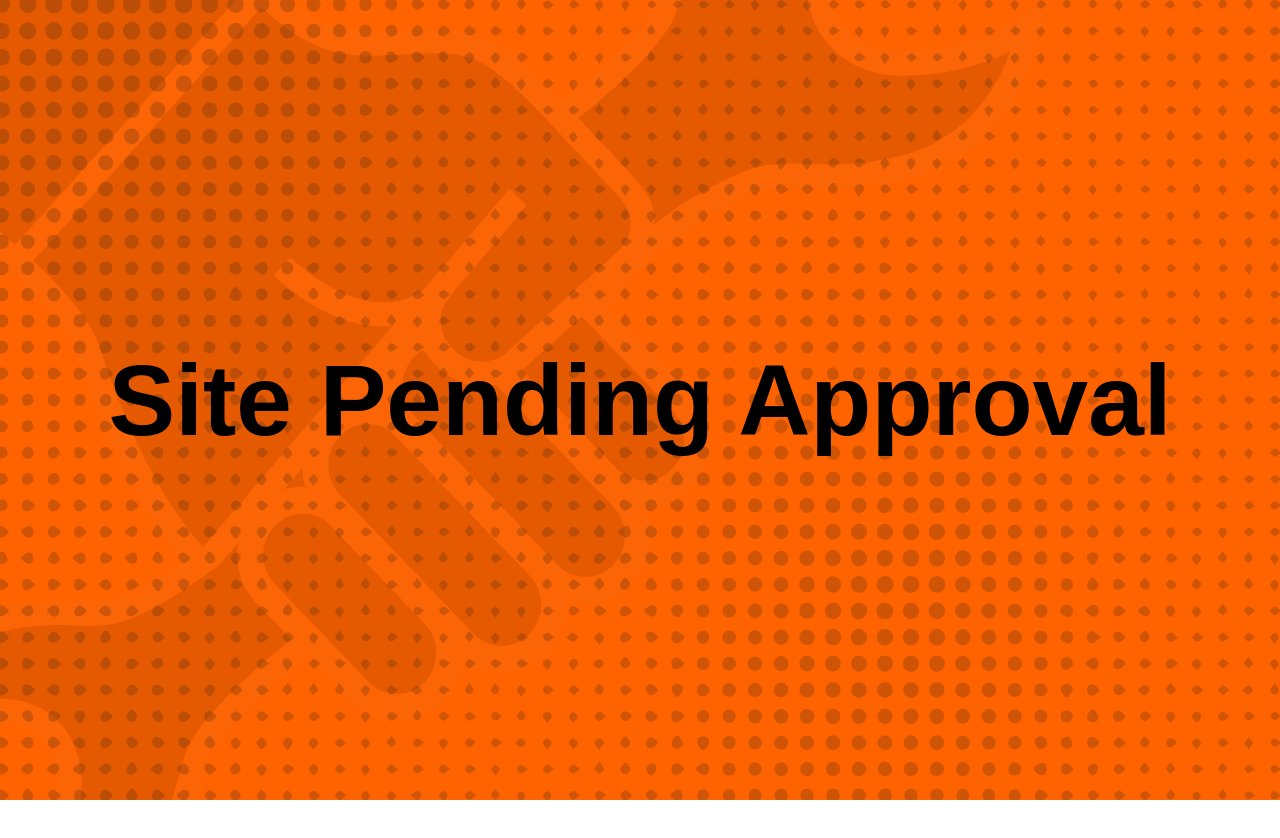
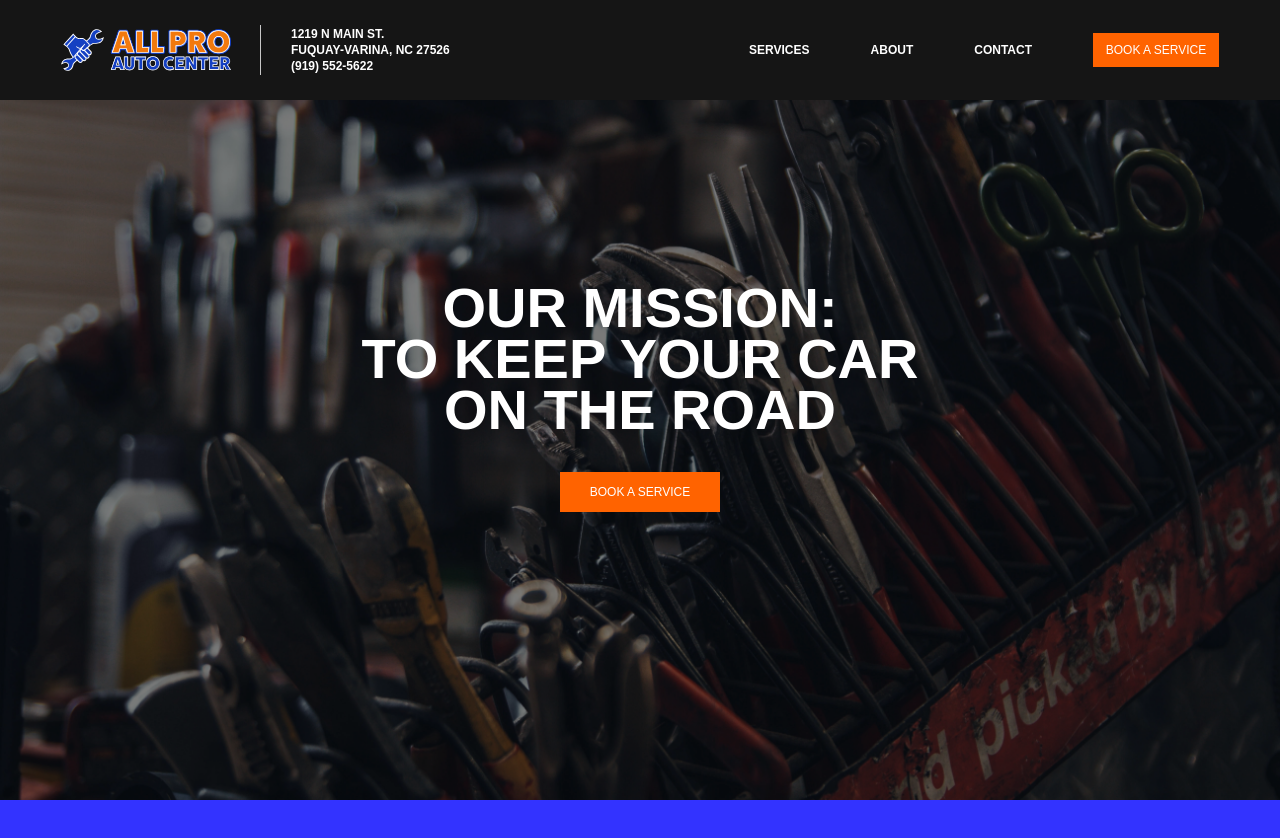
Before and after one commit to Nesmith-Charlesii/nesmith-charlesii.github.io, a React (Create React App) app: page / in a window 1280 px wide. Shown: the top 838 px of the page. Before the commit the page ends 800 px from the top, so only its background shows below. Built offline with nearby package versions, Linux system fonts and the light colour scheme; some icons are missing; a web font is replaced by a local one.

Commit message:
removed italics from reviews in desktop. services scrolls to correct position. added saturday to contacts section.

```diff
--- a/src/components/Contact/contact.jsx
+++ b/src/components/Contact/contact.jsx
@@ -19,7 +19,7 @@ export const Contact = () => {
             '& p': {
                 marginBottom: 0,
                 marginTop: "0px",
-                textAlign: "center",
+                textAlign: "left",
                 '& a': {
                     textDecoration: "none",
                     color: "rgb(210,210,210)",
@@ -62,6 +62,7 @@ export const Contact = () => {
             <p className={classes.divider}></p>
             <div className={classes.hours}>
                 <p>mon - fri: 8am - 5pm</p>
+                <p>saturday: 8am - 4pm</p>
             </div>
         </div>
     )
--- a/src/components/NavBar/navbar.jsx
+++ b/src/components/NavBar/navbar.jsx
@@ -315,7 +315,7 @@ export const NavBar = () => {
         {
           !isSmallScreen ?
             <ul className={`${classes.navLinkGroup} ${isIntersecting === null ? null : isIntersecting === true ? classes.navGroupSlider : isIntersecting === false && count >= 1 ? classes.navGroupReturn : null} `} id="navLinkGroup">
-              <li className={classes.navLink}><AnchorLink offset="143" href="#services" >services</AnchorLink></li>
+              <li className={classes.navLink}><AnchorLink offset="170" href="#services" >services</AnchorLink></li>
               <li className={classes.navLink}><AnchorLink offset="100" href="#about">about</AnchorLink></li>
               <li className={classes.navLink}><AnchorLink offset="100" href="#contact">contact</AnchorLink></li>
               <li id="bookSlider" className={`${classes.navLinkBookBtn} ${isIntersecting === true ? `${classes.bookBtnSlider}` : classes.bookBtnReturn}`}><AnchorLink offset="100" href="#booking">book a service</AnchorLink></li>
--- a/src/components/Reviews/testimonials.jsx
+++ b/src/components/Reviews/testimonials.jsx
@@ -151,7 +151,7 @@ export const Testimonial = (props) => {
             fontFamily: "arial, helvetica, sans-serif",
             height: "50px",
             fontWeight: 600,
-            fontStyle: "italic",
+            // fontStyle: "italic",
             marginBottom: "10px",
             [theme.breakpoints.down('1080')]: {
                 textAlign: "center",
@@ -182,7 +182,7 @@ export const Testimonial = (props) => {
         review_text: {
             fontSize: "15.5px",
             fontFamily: "arial, helvetica, sans-serif",
-            fontStyle: "italic",
+            // fontStyle: "italic",
             height: "158px",
             maxWidth: "320px",
             padding: "0px 20px 0px 20px",
@@ -276,26 +276,6 @@ export const Testimonial = (props) => {
             <Star id="star" key={uuid4()}/>
         ))
     }
-
-    // const previousReview = () => {
-    //     if(reviewIndex === 0) {
-    //         setReviewIndex(savedReviewData.length - 1)
-    //     } else {
-    //     setReviewIndex(reviewIndex - 1);
-    //     }
-    // }
-
-    // const nextReview = () => {
-    //     if(reviewIndex === (savedReviewData.length - 1)) {
-    //         setReviewIndex(0)
-    //     } else {
-    //         setReviewIndex(reviewIndex + 1)
-    //     }
-    // }
-
-    // const selectReview = (index) => {
-    //     setReviewIndex(index);
-    // }
 
     SwiperCore.use([Autoplay]);
     SwiperCore.use([Pagination]);
--- a/src/views/main.js
+++ b/src/views/main.js
@@ -57,7 +57,7 @@ export const Main = () => {
     })
 
     const classes = useStyles();
-    const [maintenance, setMainenance] = useState(true)
+    const [maintenance, setMainenance] = useState(false)
 
     return (
         <>
```
